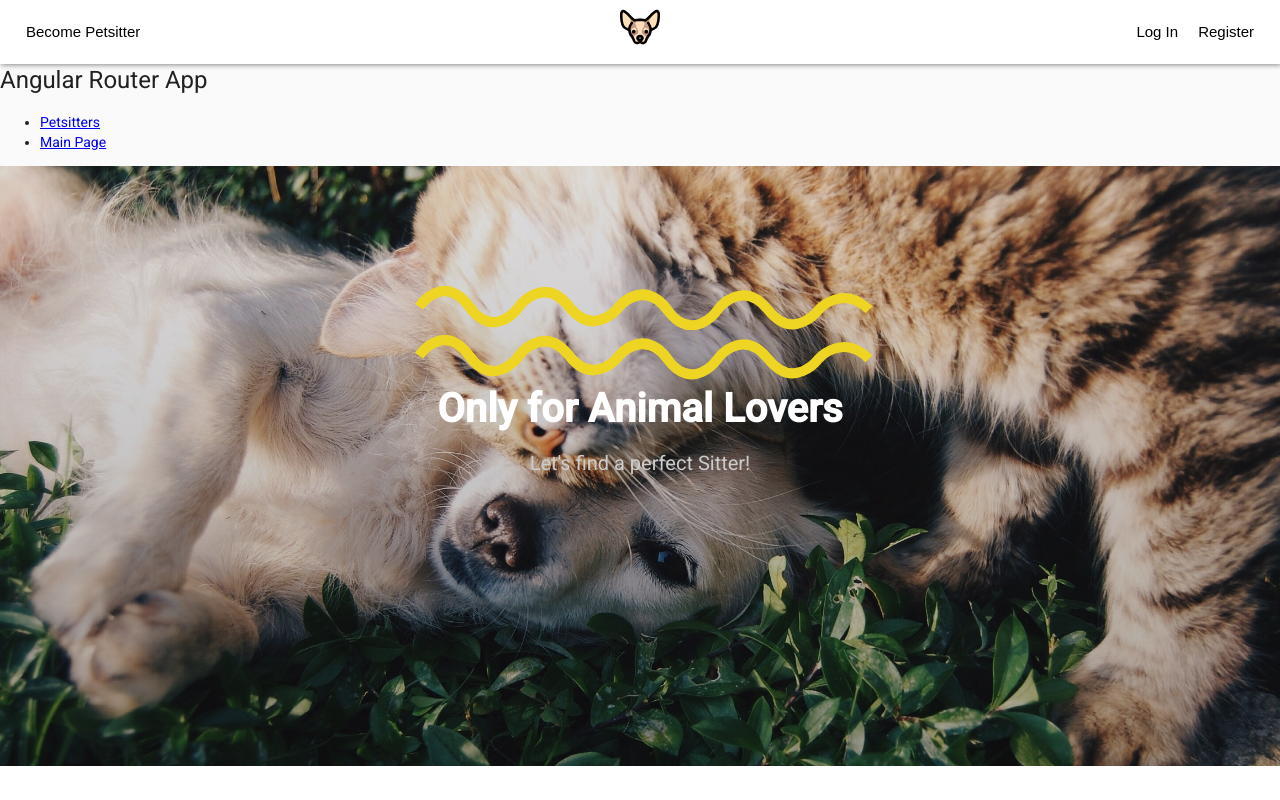
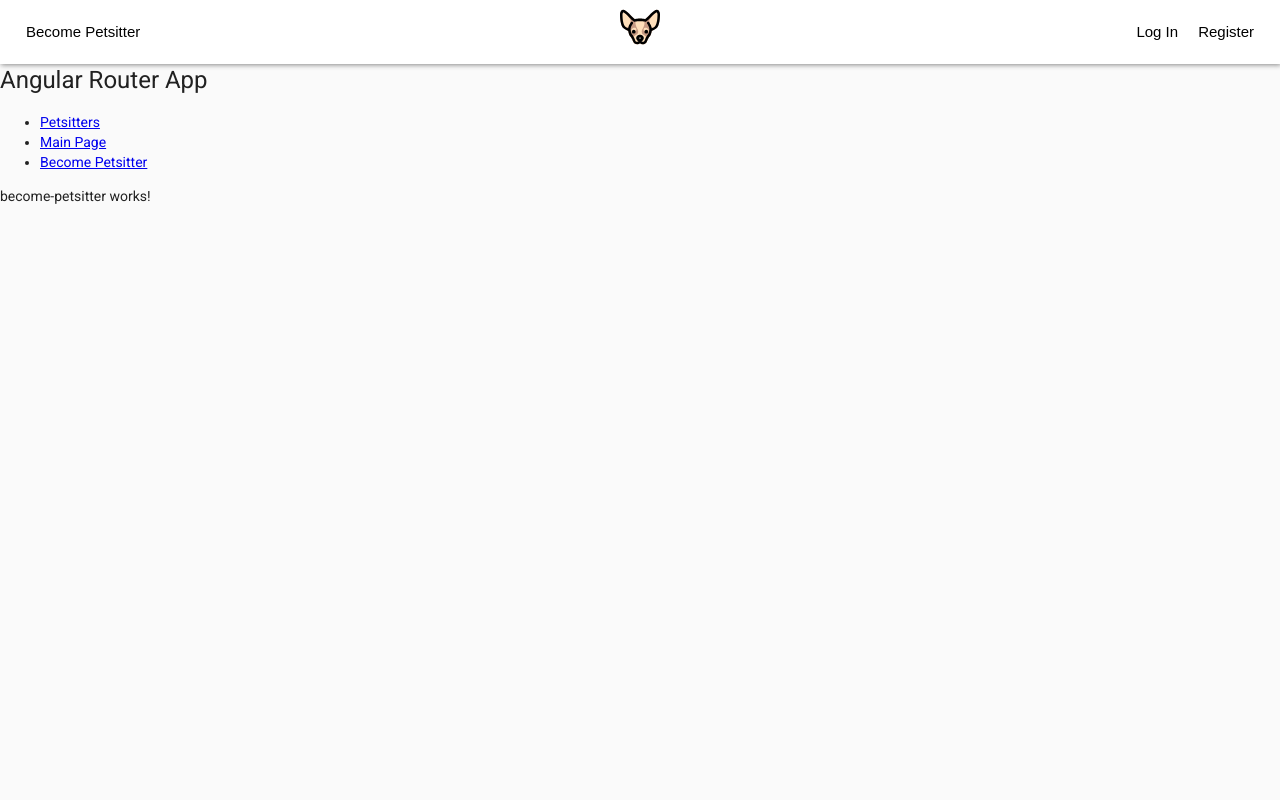
Before and after one commit to patipec/PetSupport, an Angular app in the folder web/AngularSPA/PetSupport/: page /become-petsitter in a window 1280 px wide. Built offline with nearby package versions, Linux system fonts and the light colour scheme.

Commit message:
Add new component with routing 'become-petsitter

```diff
--- a/web/AngularSPA/PetSupport/src/app/app-routing.module.ts
+++ b/web/AngularSPA/PetSupport/src/app/app-routing.module.ts
@@ -1,10 +1,12 @@
 import {NgModule} from '@angular/core';
 import {Routes, RouterModule} from '@angular/router';
+import { BecomePetsitterComponent } from './become-petsitter/become-petsitter.component';
 import {MainPageComponent} from './main-page/main-page.component';
 import {PettsitersComponent} from './petsitters/pettsiters/pettsiters.component';
 
 const routes: Routes = [
   {path: 'main-page', component: MainPageComponent},
+  {path: 'become-petsitter', component: BecomePetsitterComponent},
   {path: 'petsitters', component: PettsitersComponent},
   { path: '',   redirectTo: '/main-page', pathMatch: 'full' },
 
--- a/web/AngularSPA/PetSupport/src/app/app.component.html
+++ b/web/AngularSPA/PetSupport/src/app/app.component.html
@@ -6,6 +6,7 @@
   <ul>
     <li><a routerLink="/petsitters" routerLinkActive="active">Petsitters</a></li>
     <li><a routerLink="/main-page" routerLinkActive="active">Main Page</a></li>
+    <li><a routerLink="/become-petsitter" routerLinkActive="active">Become Petsitter</a></li>
   </ul>
 </nav>
 
--- a/web/AngularSPA/PetSupport/src/app/app.module.ts
+++ b/web/AngularSPA/PetSupport/src/app/app.module.ts
@@ -15,6 +15,7 @@ import { MainPageComponent } from './main-page/main-page.component';
 import { PettsitersComponent } from './petsitters/pettsiters/pettsiters.component';
 import { MainNavComponent } from './main-nav/main-nav.component';
 import { LayoutModule } from '@angular/cdk/layout';
+import { BecomePetsitterComponent } from './become-petsitter/become-petsitter.component';
 
 @NgModule({
   declarations: [
@@ -22,6 +23,7 @@ import { LayoutModule } from '@angular/cdk/layout';
     MainPageComponent,
     PettsitersComponent,
     MainNavComponent,
+    BecomePetsitterComponent,
   ],
   imports: [
     BrowserModule,
--- /dev/null
+++ b/web/AngularSPA/PetSupport/src/app/become-petsitter/become-petsitter.component.html
@@ -0,0 +1 @@
+<p>become-petsitter works!</p>
--- /dev/null
+++ b/web/AngularSPA/PetSupport/src/app/become-petsitter/become-petsitter.component.ts
@@ -0,0 +1,15 @@
+import { Component, OnInit } from '@angular/core';
+
+@Component({
+  selector: 'app-become-petsitter',
+  templateUrl: './become-petsitter.component.html',
+  styleUrls: ['./become-petsitter.component.css']
+})
+export class BecomePetsitterComponent implements OnInit {
+
+  constructor() { }
+
+  ngOnInit(): void {
+  }
+
+}
--- a/web/AngularSPA/PetSupport/src/app/main-nav/main-nav.component.html
+++ b/web/AngularSPA/PetSupport/src/app/main-nav/main-nav.component.html
@@ -7,7 +7,7 @@
   [opened]="(isHandset$ | async)!.matches">
     <mat-toolbar color="primary">Menu</mat-toolbar>
     <mat-nav-list>
-      <a mat-list-item href="#">Become Petsitter</a>
+      <a mat-list-item href="\become-petsitter">Become Petsitter</a>
       <a mat-list-item href="#"> Log In</a>
       <a mat-list-item href="#">Register</a>
     </mat-nav-list>
```
Also changed, not shown: web/AngularSPA/PetSupport/src/app/become-petsitter/become-petsitter.component.css (added), 1 other file (tests, documents, lock files or other folders).
